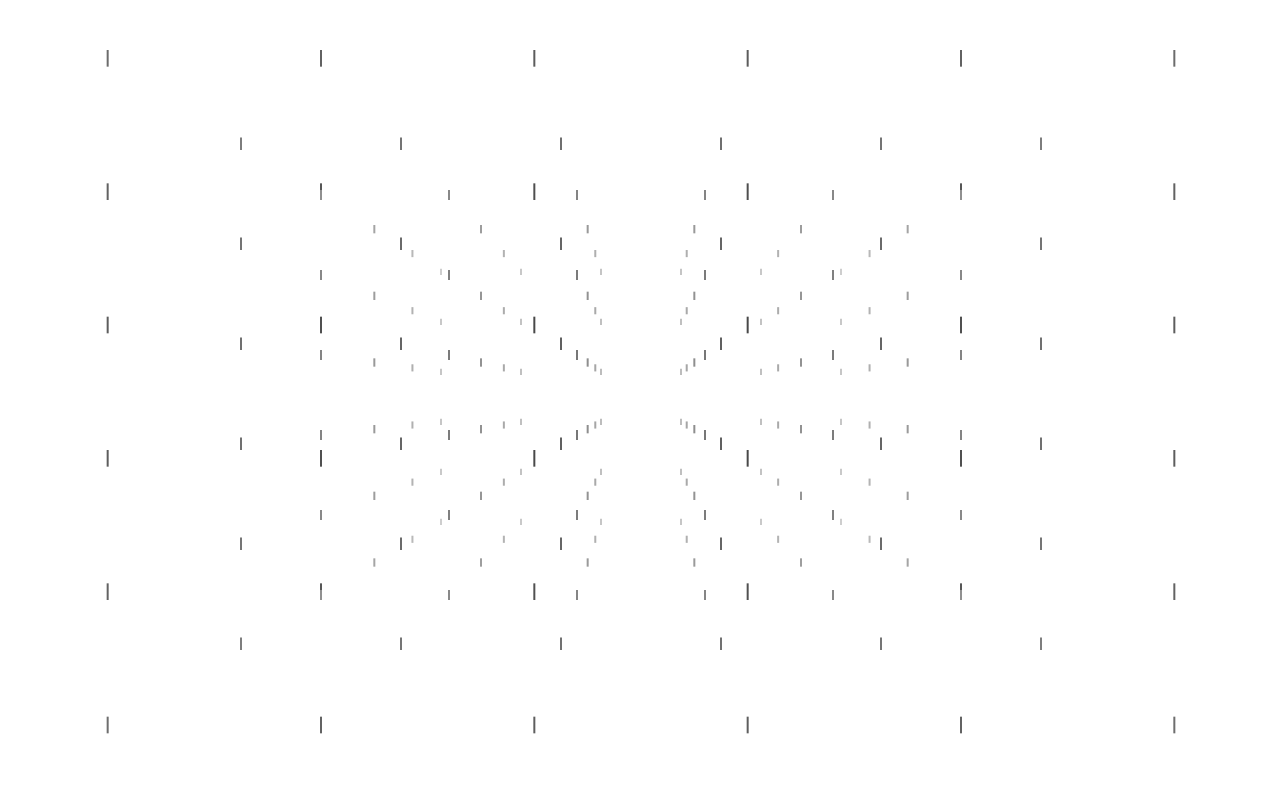
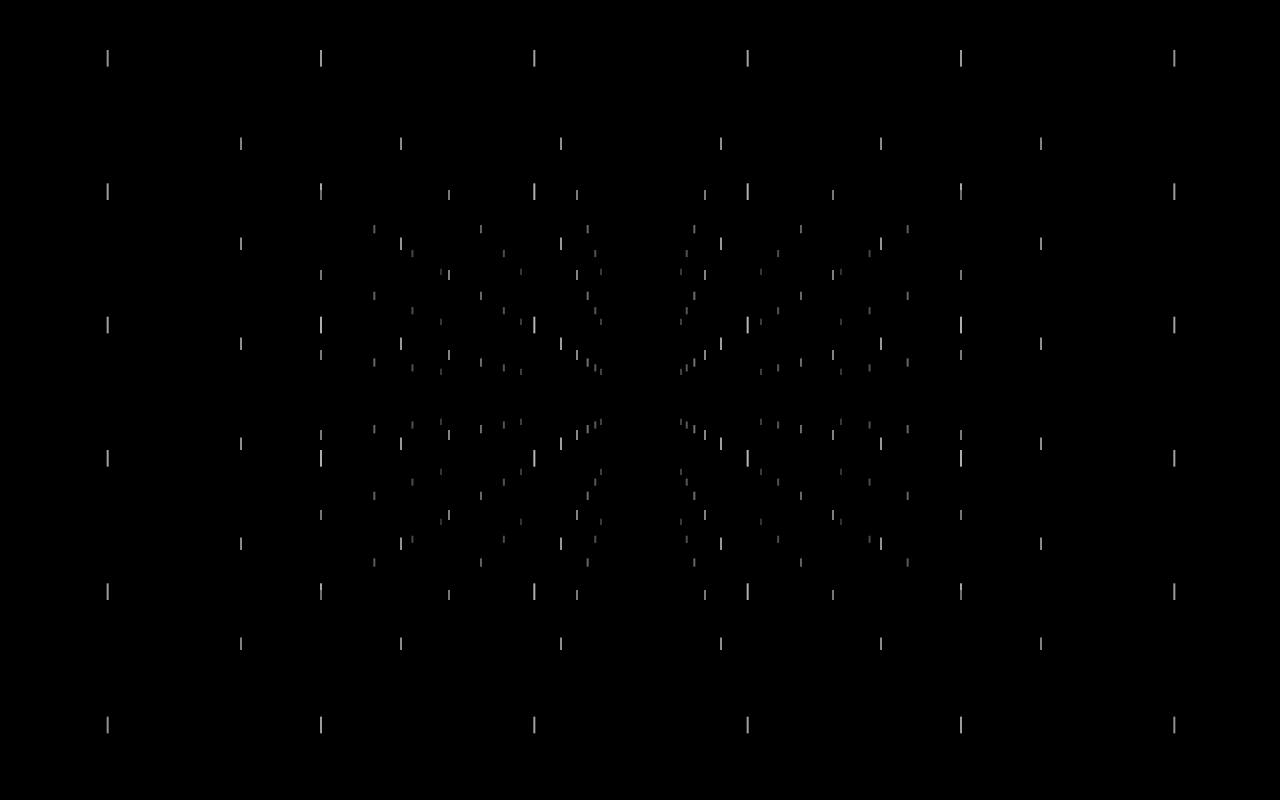
Before and after one commit to bensmus/perspective_canvas_jun2, a plain HTML site: page index.html in a window 1280 px wide. Drawn offline with Linux system fonts and the light colour scheme.

Commit message:
dark mode

```diff
--- a/canvas.js
+++ b/canvas.js
@@ -3,8 +3,8 @@ const ctx = canvas.getContext('2d')
 canvas.height = window.innerHeight
 canvas.width = window.innerWidth
 
-function canvas_whitescreen() {
-    ctx.fillStyle = 'white'
+function canvas_blackscreen() {
+    ctx.fillStyle = 'black'
     ctx.fillRect(0, 0, canvas.width, canvas.height)
 }
 
--- a/index.html
+++ b/index.html
@@ -10,6 +10,9 @@
             margin: 0;
             overflow: hidden;
         }
+        #my_canvas {
+            background-color: black;
+        }
     </style>
 </head>
 <body>
--- a/main.js
+++ b/main.js
@@ -54,7 +54,7 @@ function get_pole(v) {
 function get_brightness(v) {
     const distance = Math.sqrt(v.x ** 2 + (v.y + pole_height / 2) ** 2 + v.z ** 2)
     const max_distance = Math.sqrt(3)
-    return mix(0, distance / max_distance, fog_amount)
+    return mix(1, 1-distance / max_distance, fog_amount)
 }
 
 const offset_delta_mag_x = 0.0007
@@ -114,7 +114,7 @@ setInterval(() => {
         z: v.x * -Math.sin(angle_delta) + v.z * Math.cos(angle_delta)
     }))
 
-    canvas_whitescreen()
+    canvas_blackscreen()
     vectors.forEach(v => {
         pole = get_pole(v)
         if (pole) {
```
